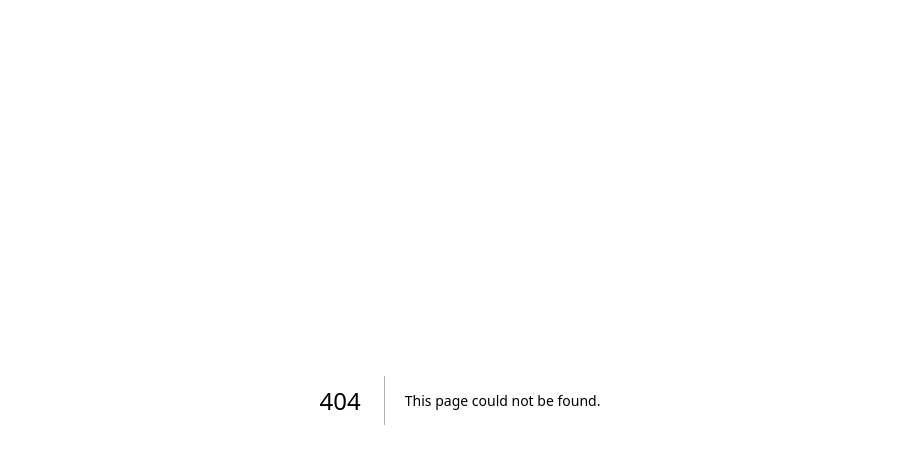
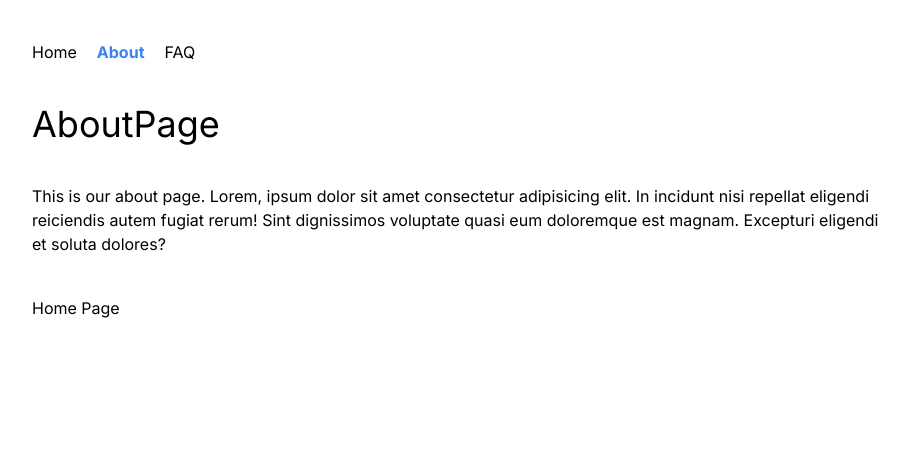
Before and after one commit to maharunnessameem/Explore-Nextjs-prisma, a Next.js app: page /about in a window 1280 px wide. Before the commit this address had no page. Shown: the top 464 px of the page, without its empty margins (180-1089 px from the left). Built offline with nearby package versions, Linux system fonts and the light colour scheme.

Commit message:
first commit

```diff
--- /dev/null
+++ b/app/about/[id]/page.jsx
@@ -0,0 +1,14 @@
+import Link from "next/link";
+
+
+const DynamicPage = ({ params }) => {
+    return (
+        <div>
+            <h1 className="text-4xl">This is the about page with ID:{params.id}</h1 >
+
+            <Link href="/">Home Page</Link>
+        </div>
+    );
+};
+
+export default DynamicPage;
--- /dev/null
+++ b/app/about/faq/page.jsx
@@ -0,0 +1,14 @@
+import Link from "next/link";
+
+
+const FAQ = () => {
+    return (
+        <div>
+            <h1 className="text-4xl">This is our FAQPage</h1 >
+
+
+        </div>
+    );
+};
+
+export default FAQ;
--- /dev/null
+++ b/app/about/page.jsx
@@ -0,0 +1,15 @@
+import Link from "next/link";
+
+
+const AboutPage = () => {
+    return (
+        <div>
+            <h1 className="text-4xl">AboutPage</h1 >
+            <p className="py-10">This is our about page.
+                Lorem, ipsum dolor sit amet consectetur adipisicing elit. In incidunt nisi repellat eligendi reiciendis autem fugiat rerum! Sint dignissimos voluptate quasi eum doloremque est magnam. Excepturi eligendi et soluta dolores?</p>
+            <Link href="/">Home Page</Link>
+        </div>
+    );
+};
+
+export default AboutPage;
--- /dev/null
+++ b/app/components/Header.jsx
@@ -0,0 +1,42 @@
+"use client"
+import Link from 'next/link';
+import { usePathname } from 'next/navigation';
+
+
+const Header = () => {
+    const pathname = usePathname();
+    const navItems = [
+        {
+            label: "Home",
+            href: "/"
+        },
+        {
+            label: "About",
+            href: "/about"
+        },
+        {
+            label: "FAQ",
+            href: "/about/faq"
+        }
+    ]
+    return (
+        <div>
+            <ul className='flex gap-5 py-10'>
+                {
+                    navItems.map((link, index) => (
+                        <li key={index}>
+                            <Link href={link.href} className=
+
+
+                                {pathname === `${link.href}` ? "text-blue-500 font-bold" :
+
+                                    ''}>{link.label}</Link>
+                        </li>
+                    ))
+                }
+            </ul>
+        </div>
+    );
+};
+
+export default Header;
--- a/app/globals.css
+++ b/app/globals.css
@@ -1,27 +1,3 @@
 @tailwind base;
 @tailwind components;
 @tailwind utilities;
-
-:root {
-  --foreground-rgb: 0, 0, 0;
-  --background-start-rgb: 214, 219, 220;
-  --background-end-rgb: 255, 255, 255;
-}
-
-@media (prefers-color-scheme: dark) {
-  :root {
-    --foreground-rgb: 255, 255, 255;
-    --background-start-rgb: 0, 0, 0;
-    --background-end-rgb: 0, 0, 0;
-  }
-}
-
-body {
-  color: rgb(var(--foreground-rgb));
-  background: linear-gradient(
-      to bottom,
-      transparent,
-      rgb(var(--background-end-rgb))
-    )
-    rgb(var(--background-start-rgb));
-}
--- a/app/layout.js
+++ b/app/layout.js
@@ -1,3 +1,4 @@
+import Header from './components/Header'
 import './globals.css'
 import { Inter } from 'next/font/google'
 
@@ -11,7 +12,13 @@ export const metadata = {
 export default function RootLayout({ children }) {
   return (
     <html lang="en">
-      <body className={inter.className}>{children}</body>
+      <body className={inter.className}>
+
+        <div className='max-w-4xl mx-auto px-5'>
+          <Header></Header>
+          {children}
+        </div>
+      </body>
     </html>
   )
 }
--- a/app/page.js
+++ /dev/null
@@ -1,113 +0,0 @@
-import Image from 'next/image'
-
-export default function Home() {
-  return (
-    <main className="flex min-h-screen flex-col items-center justify-between p-24">
-      <div className="z-10 max-w-5xl w-full items-center justify-between font-mono text-sm lg:flex">
-        <p className="fixed left-0 top-0 flex w-full justify-center border-b border-gray-300 bg-gradient-to-b from-zinc-200 pb-6 pt-8 backdrop-blur-2xl dark:border-neutral-800 dark:bg-zinc-800/30 dark:from-inherit lg:static lg:w-auto  lg:rounded-xl lg:border lg:bg-gray-200 lg:p-4 lg:dark:bg-zinc-800/30">
-          Get started by editing&nbsp;
-          <code className="font-mono font-bold">app/page.js</code>
-        </p>
-        <div className="fixed bottom-0 left-0 flex h-48 w-full items-end justify-center bg-gradient-to-t from-white via-white dark:from-black dark:via-black lg:static lg:h-auto lg:w-auto lg:bg-none">
-          <a
-            className="pointer-events-none flex place-items-center gap-2 p-8 lg:pointer-events-auto lg:p-0"
-            href="https://vercel.com?utm_source=create-next-app&utm_medium=appdir-template&utm_campaign=create-next-app"
-            target="_blank"
-            rel="noopener noreferrer"
-          >
-            By{' '}
-            <Image
-              src="/vercel.svg"
-              alt="Vercel Logo"
-              className="dark:invert"
-              width={100}
-              height={24}
-              priority
-            />
-          </a>
-        </div>
-      </div>
-
-      <div className="relative flex place-items-center before:absolute before:h-[300px] before:w-[480px] before:-translate-x-1/2 before:rounded-full before:bg-gradient-radial before:from-white before:to-transparent before:blur-2xl before:content-[''] after:absolute after:-z-20 after:h-[180px] after:w-[240px] after:translate-x-1/3 after:bg-gradient-conic after:from-sky-200 after:via-blue-200 after:blur-2xl after:content-[''] before:dark:bg-gradient-to-br before:dark:from-transparent before:dark:to-blue-700 before:dark:opacity-10 after:dark:from-sky-900 after:dark:via-[#0141ff] after:dark:opacity-40 before:lg:h-[360px] z-[-1]">
-        <Image
-          className="relative dark:drop-shadow-[0_0_0.3rem_#ffffff70] dark:invert"
-          src="/next.svg"
-          alt="Next.js Logo"
-          width={180}
-          height={37}
-          priority
-        />
-      </div>
-
-      <div className="mb-32 grid text-center lg:max-w-5xl lg:w-full lg:mb-0 lg:grid-cols-4 lg:text-left">
-        <a
-          href="https://nextjs.org/docs?utm_source=create-next-app&utm_medium=appdir-template&utm_campaign=create-next-app"
-          className="group rounded-lg border border-transparent px-5 py-4 transition-colors hover:border-gray-300 hover:bg-gray-100 hover:dark:border-neutral-700 hover:dark:bg-neutral-800/30"
-          target="_blank"
-          rel="noopener noreferrer"
-        >
-          <h2 className={`mb-3 text-2xl font-semibold`}>
-            Docs{' '}
-            <span className="inline-block transition-transform group-hover:translate-x-1 motion-reduce:transform-none">
-              -&gt;
-            </span>
-          </h2>
-          <p className={`m-0 max-w-[30ch] text-sm opacity-50`}>
-            Find in-depth information about Next.js features and API.
-          </p>
-        </a>
-
-        <a
-          href="https://nextjs.org/learn?utm_source=create-next-app&utm_medium=appdir-template-tw&utm_campaign=create-next-app"
-          className="group rounded-lg border border-transparent px-5 py-4 transition-colors hover:border-gray-300 hover:bg-gray-100 hover:dark:border-neutral-700 hover:dark:bg-neutral-800 hover:dark:bg-opacity-30"
-          target="_blank"
-          rel="noopener noreferrer"
-        >
-          <h2 className={`mb-3 text-2xl font-semibold`}>
-            Learn{' '}
-            <span className="inline-block transition-transform group-hover:translate-x-1 motion-reduce:transform-none">
-              -&gt;
-            </span>
-          </h2>
-          <p className={`m-0 max-w-[30ch] text-sm opacity-50`}>
-            Learn about Next.js in an interactive course with&nbsp;quizzes!
-          </p>
-        </a>
-
-        <a
-          href="https://vercel.com/templates?framework=next.js&utm_source=create-next-app&utm_medium=appdir-template&utm_campaign=create-next-app"
-          className="group rounded-lg border border-transparent px-5 py-4 transition-colors hover:border-gray-300 hover:bg-gray-100 hover:dark:border-neutral-700 hover:dark:bg-neutral-800/30"
-          target="_blank"
-          rel="noopener noreferrer"
-        >
-          <h2 className={`mb-3 text-2xl font-semibold`}>
-            Templates{' '}
-            <span className="inline-block transition-transform group-hover:translate-x-1 motion-reduce:transform-none">
-              -&gt;
-            </span>
-          </h2>
-          <p className={`m-0 max-w-[30ch] text-sm opacity-50`}>
-            Explore the Next.js 13 playground.
-          </p>
-        </a>
-
-        <a
-          href="https://vercel.com/new?utm_source=create-next-app&utm_medium=appdir-template&utm_campaign=create-next-app"
-          className="group rounded-lg border border-transparent px-5 py-4 transition-colors hover:border-gray-300 hover:bg-gray-100 hover:dark:border-neutral-700 hover:dark:bg-neutral-800/30"
-          target="_blank"
-          rel="noopener noreferrer"
-        >
-          <h2 className={`mb-3 text-2xl font-semibold`}>
-            Deploy{' '}
-            <span className="inline-block transition-transform group-hover:translate-x-1 motion-reduce:transform-none">
-              -&gt;
-            </span>
-          </h2>
-          <p className={`m-0 max-w-[30ch] text-sm opacity-50`}>
-            Instantly deploy your Next.js site to a shareable URL with Vercel.
-          </p>
-        </a>
-      </div>
-    </main>
-  )
-}
--- /dev/null
+++ b/app/page.jsx
@@ -0,0 +1,13 @@
+import Link from "next/link";
+
+const HomePage = () => {
+  return (
+    <div>
+      <h1 className="text-4xl">HomePage</h1 >
+      <p className="py-10">Lorem, ipsum dolor sit amet consectetur adipisicing elit. In incidunt nisi repellat eligendi reiciendis autem fugiat rerum! Sint dignissimos voluptate quasi eum doloremque est magnam. Excepturi eligendi et soluta dolores?</p>
+      <Link href="/about">About Page</Link>
+    </div>
+  );
+};
+
+export default HomePage;
```
